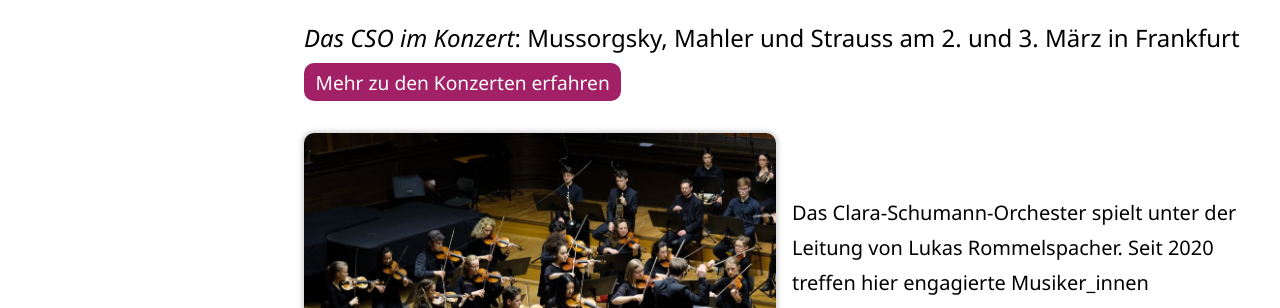
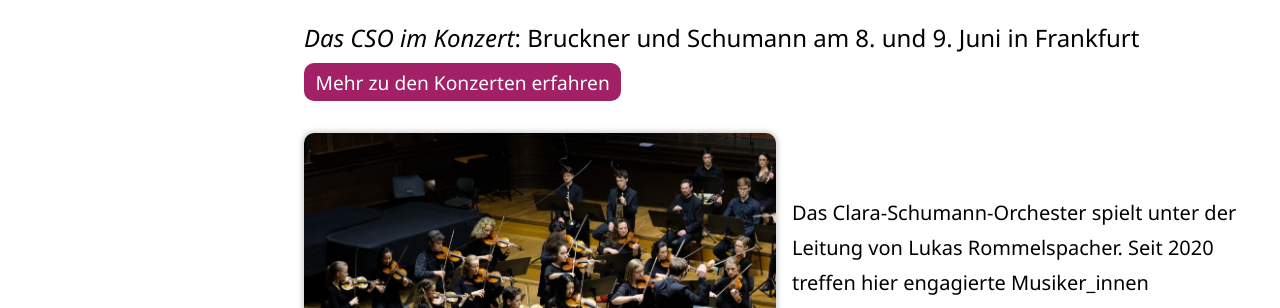
Before and after one commit to TGeoF/cso-frankfurt.de, an Astro site: page / in a window 1280 px wide. Shown: the part 492-800 px from the top of the page. Built offline with nearby package versions, Linux system fonts and the light colour scheme; Astro itself is replaced by a stand-in of ours.

Commit message:
teaser upd

```diff
--- a/src/pages/index.astro
+++ b/src/pages/index.astro
@@ -8,7 +8,7 @@ import ImageAndTextColumns from "@components/ImageAndTextColumns.astro";
 <IndexLayout title="CSO">
 	<div class="lead">
 		<p>
-			<em>Das CSO im Konzert</em>: Mussorgsky, Mahler und Strauss am 2. und 3. März in Frankfurt<br />
+			<em>Das CSO im Konzert</em>: Bruckner und Schumann am 8. und 9. Juni in Frankfurt<br />
 			<Button href="/konzerte">
 				Mehr zu den Konzerten erfahren
 			</Button>
```
